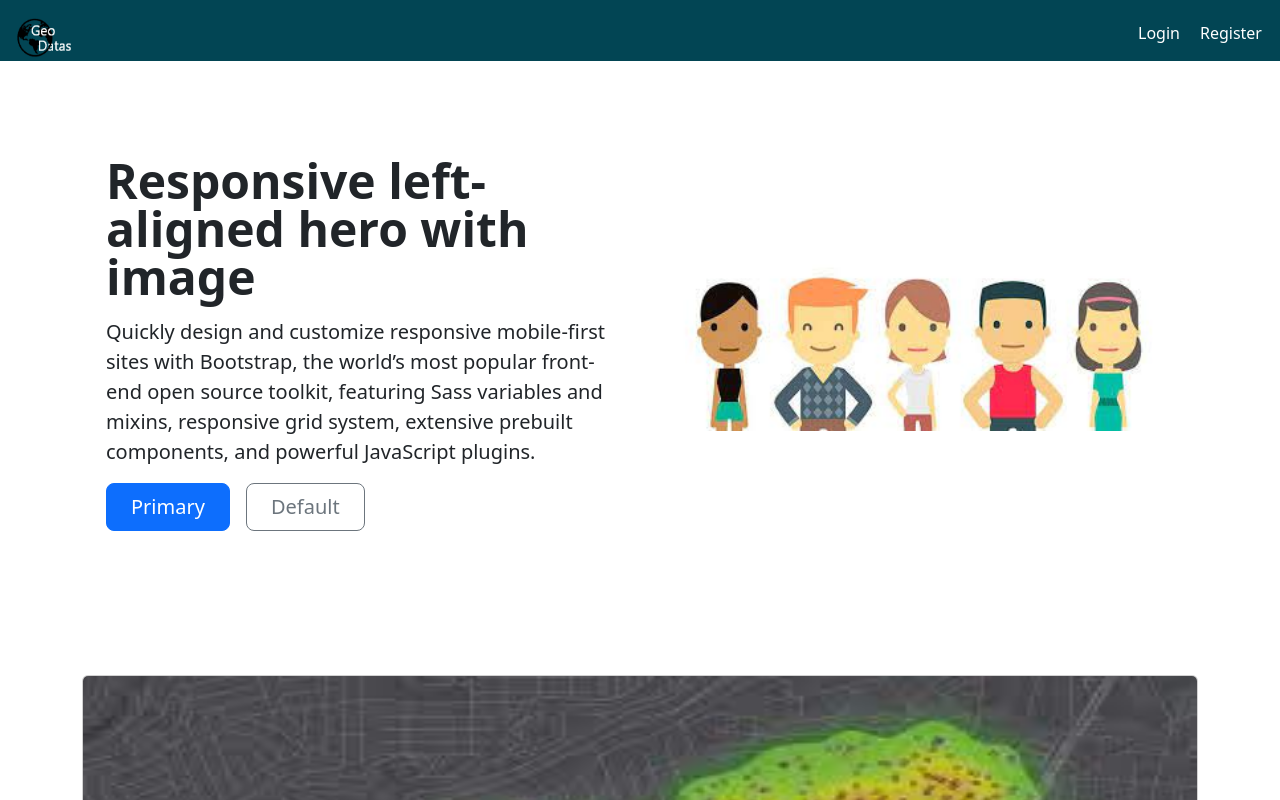
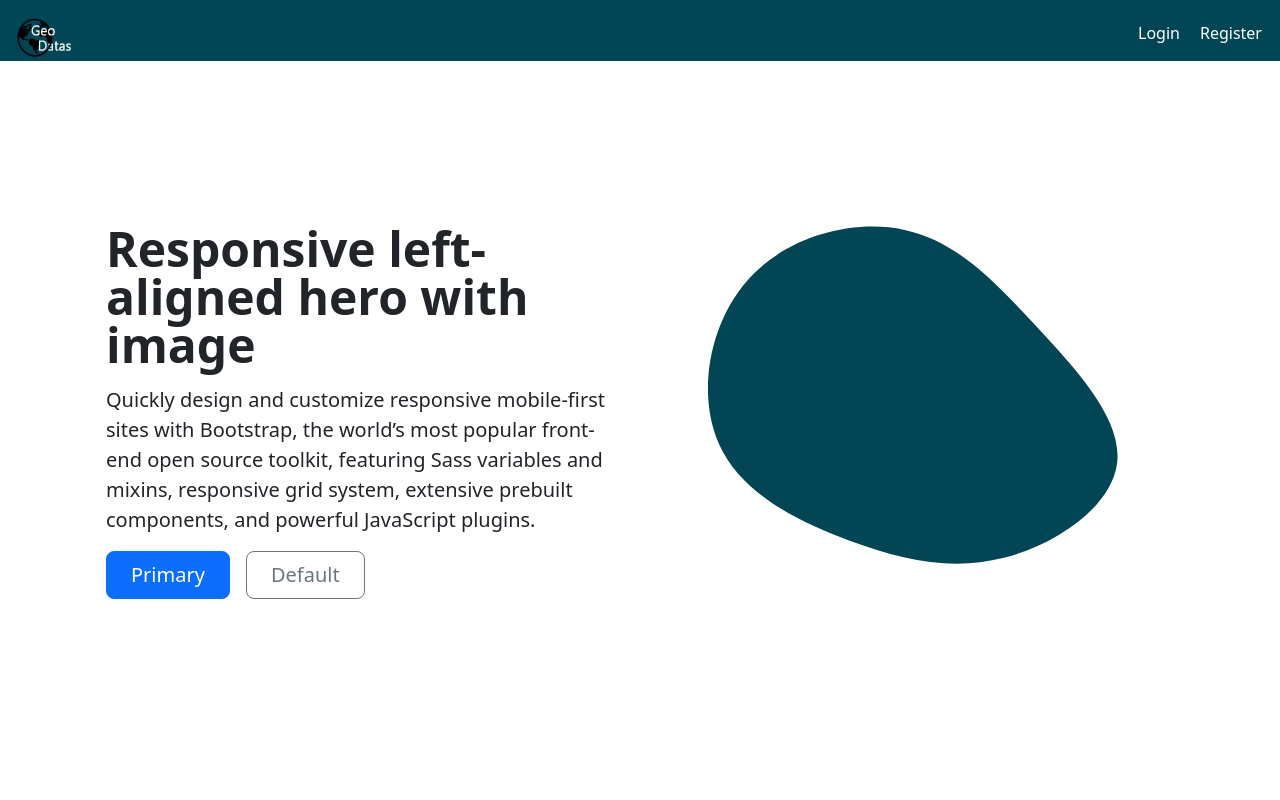
Before and after one commit to gonnzalezemma/proyecto-mapas-valor, a React (Vite) app: page / in a window 1280 px wide. Shown: the top 800 px of the page. Built offline with nearby package versions, Linux system fonts and the light colour scheme.

Commit message:
cambio menor

```diff
--- /dev/null
+++ b/src/components/Dibujo.jsx
@@ -0,0 +1,11 @@
+import React from 'react'
+
+const Dibujo = () => {
+  return (
+    <><svg viewBox="0 0 200 200" xmlns="http://www.w3.org/2000/svg">
+    <path fill="#024554" d="M45.9,-33.7C62.1,-16.3,79.8,3,77.7,20C75.6,37.1,53.9,51.9,33.3,57.2C12.8,62.4,-6.5,58.1,-27.2,50.5C-47.8,42.8,-69.7,31.9,-78.4,12.6C-87.1,-6.8,-82.5,-34.4,-67.2,-51.7C-51.9,-69,-26,-75.8,-5.6,-71.4C14.8,-67,29.7,-51.2,45.9,-33.7Z" transform="translate(100 100)" />
+  </svg></>
+  )
+}
+
+export default Dibujo
--- a/src/pages/Home.jsx
+++ b/src/pages/Home.jsx
@@ -1,20 +1,26 @@
 import React from "react";
 import Cards from "../components/Cards";
+import Dibujo from "../components/Dibujo";
 import imagen01 from "./images/01.jpg";
 import imagen02 from "./images/02.jpg";
 import imagen03 from "./images/03.jpg";
 import imagen04 from "./images/04.jpg"
 
+
+
 const Home = () => {
+
   return (
     /* heroes */
+
      <div className="container">
       <div className="row">
       <div className="col-md-">
         <div className="container col-xxl-8 px-4 py-5">
     <div className="row flex-lg-row-reverse align-items-center g-5 py-5">
       <div className="col-10 col-sm-8 col-lg-6">
-        <img src={imagen04} className="d-block mx-lg-auto img-fluid" alt="Bootstrap Themes" width="700" height="500" loading="lazy"/>
+        {/* <img src={imagen04} className="d-block mx-lg-auto img-fluid" alt="Bootstrap Themes" width="700" height="500" loading="lazy"/> */}
+        <Dibujo/>
       </div>
       <div className="col-lg-6">
         <h1 className="display-5 fw-bold lh-1 mb-3">Responsive left-aligned hero with image</h1>
@@ -59,13 +65,13 @@ const Home = () => {
               ></button>
             </div>
             <div className="carousel-inner">
-              <div className="carousel-item active" >
+              <div data-bs-interval="2000" className="carousel-item active" >
               <Cards url = {imagen01} />
               </div>
-              <div className="carousel-item">
+              <div data-bs-interval="2000" className="carousel-item">
                 <Cards url = {imagen02}/>
               </div>
-              <div className="carousel-item">
+              <div data-bs-interval="2000" className="carousel-item">
               <Cards url = {imagen03}/>
               </div>
             </div>
```
